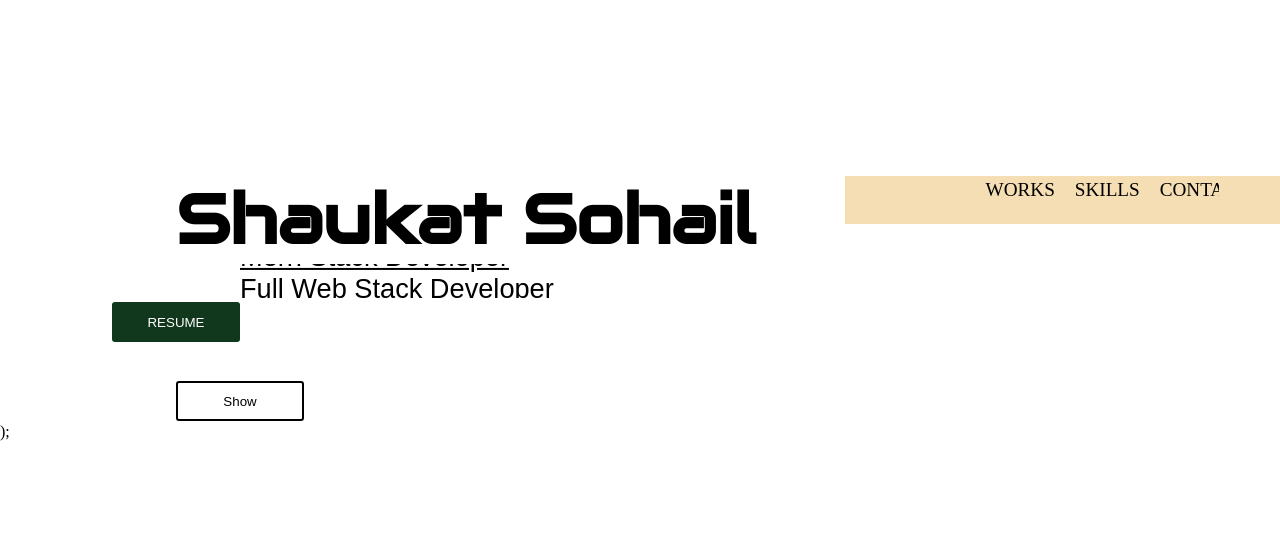
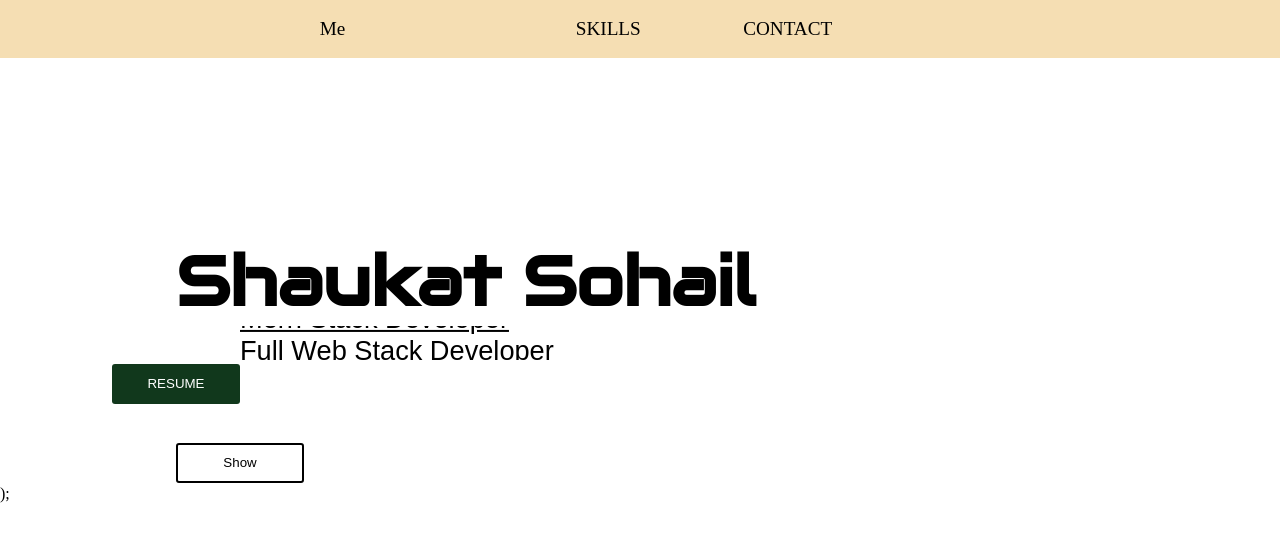
Before and after one commit to Shaukat456/Portfolio-, a React (Create React App) app: page / in a window 1280 px wide. Shown: the top 542 px of the page. Built offline with nearby package versions, Linux system fonts and the light colour scheme.

Commit message:
Fixed Routes

```diff
--- a/src/App.jsx
+++ b/src/App.jsx
@@ -26,6 +26,7 @@ const App = () => {
       <Route exact path='/' component={Intro}/>
       {/* <Route exact path='/Intro'  component={Progress}/> */}
     <Route exact path='/Contact'    component={ContactPage}/>
+    <Route exact path='/Skills'    component={Progress}/>
 
       {/* <Route exact path='/Contact' render={Contact}/> */}
       </Switch>
--- a/src/Header.jsx
+++ b/src/Header.jsx
@@ -10,8 +10,7 @@ const Header=()=>{
     <div className="navbar">
         <ul>
             <NavLink className='li'  to='/' >Me  </NavLink>
-           <NavLink  className='li' to='/Works'  > WORKS </NavLink>
-           <NavLink  className='li' to='/Skill' > SKILLS </NavLink>
+           <NavLink  className='li' to='/Skills' > SKILLS </NavLink>
            <NavLink  className='li' to='/Contact' >CONTACT  </NavLink>
         </ul>
     </div>
--- a/src/index.css
+++ b/src/index.css
@@ -34,41 +34,25 @@ html{
 /* HEADER COMPONENT */
 
 .navbar{
-    display: flex;
-    justify-content: center;
-    position: fixed;
-    width: 66%;
+    display: inline-block;
+    position: static;
+    width: 100%;
     color: black;
     background-color:wheat;
-    height: 3em;
-    overflow: auto;
-    padding-right: 27%;
-    margin-left: 66%;
-    /* margin-right: 2%; */
-    /* padding-left: 4%; */
-    /* padding-top: 4%; */
-    /* padding-left: 20px; */
-    /* margin:  auto ; */
-
-    /* text-align: center; */
-    /* margin-top: -12%; */
-    /* margin-top: -14%; */
-    /* margin-bottom: 50%; */
-    /* z-index: 1; */
+    overflow:auto;
 
 }
 .navbar ul{
     display: flex;
     justify-content: center;
     overflow: auto;
-
     flex-direction: row;
 
 }
 .li{
     text-decoration: none;
     color: black;
-    flex-direction: row;
+    /* flex-direction: row; */
     list-style: none;
     font-size: 1.2rem;
     /* justify-content: center; */
```
